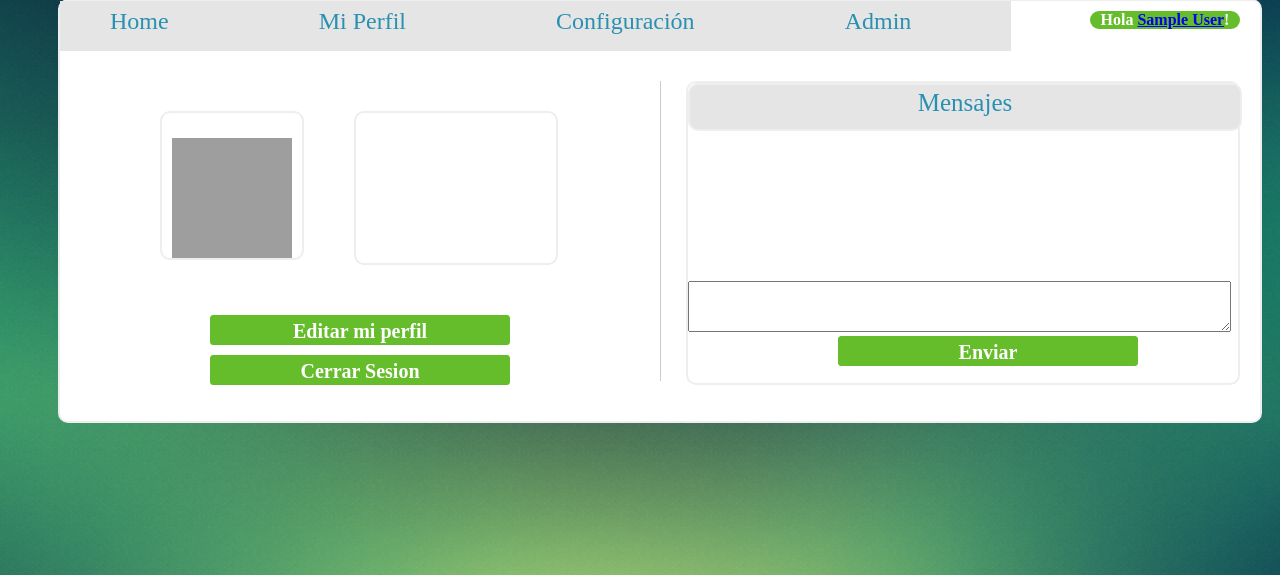
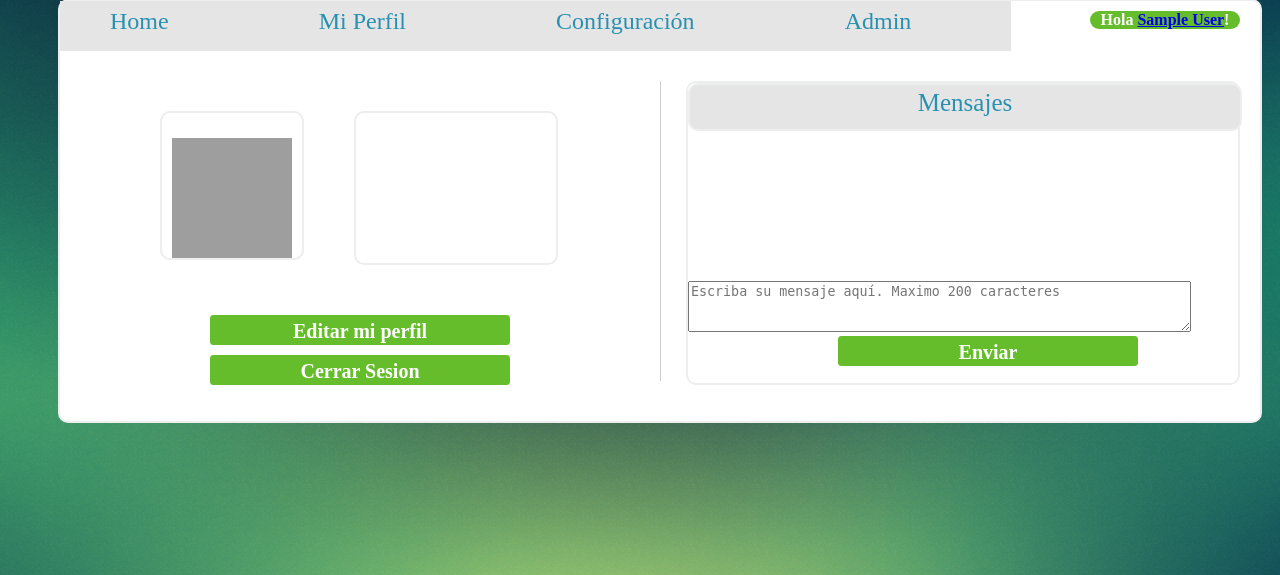
Before and after one commit to gustavo-albornoz/Tp-Seguridad-Mimuro, a PHP site: page /paginas/perfil.php?p=1 in a window 1280 px wide. Shown: the part 136-711 px from the top of the page. Run offline with PHP 8.4, Linux system fonts and the light colour scheme; the visitor is signed in with stand-in values (Sample User, id 1); data that the repository does not hold is empty; grey boxes are pictures that could not be loaded.

Commit message:
Limitar caracteres en mensaje

```diff
--- /dev/null
+++ b/js/limit.js
@@ -0,0 +1,36 @@
+function limita(obj,elEvento, maximo)
+{
+  var elem = obj;
+
+  var evento = elEvento || window.event; // se obtiene objeto event
+  var cod = evento.charCode || evento.keyCode; // propiedades diferentes de todos los eventos del teclado: onkeydown( evento que corresponde al hecho de pulsar una tecla y no soltarla)
+                                                                                                          //onkeyup(evento que hace referencia al hecho de soltar una tecla que estaba pulsada)
+
+    // cod 37 izquierda
+	// cod 38 arriba
+	// cod 39 derecha
+	// cod 40 abajo
+	// cod 8  backspace
+	// cod 46 suprimir
+
+  if(cod == 37 || cod == 38 || cod == 39
+  || cod == 40 || cod == 8 || cod == 46)
+  {
+	return true;
+  }
+
+  if(elem.value.length < maximo )
+  {
+    return true;
+  }
+
+  return false;
+}
+
+function cuenta(obj,evento,maximo,conta)
+{
+	var elem = obj.value;
+	var info = document.getElementById(conta);
+
+	info.innerHTML = maximo-elem.length;
+}
--- a/paginas/perfil.php
+++ b/paginas/perfil.php
@@ -7,6 +7,7 @@ error_reporting(0);
 <head>
 	<link rel="stylesheet" type="text/css" href="../css/estilo2.css"/>
 	<script type="text/javascript" src="js/codigo.js"/></script>
+	<script type="text/javascript" src="../js/limit.js"></script>
 	<title>Perfil</title>
 </head>
 <body>
@@ -139,7 +140,9 @@ error_reporting(0);
 										</div>
 										<div class="escribir">
 												<form method="post" action="envio-msj.php" name="busqueda">
-												<textarea id="mensaje" name="mensaje" rows="3" cols="65" maxlength="300"></textarea>
+												<textarea id="mensaje" name="mensaje" placeholder="Escriba su mensaje aqu&iacute;. Maximo 200 caracteres" rows="3" cols="60" onkeypress="return limita(this,event,200)"
+                                                onkeyup="cuenta(this,event,200,'contador')"></textarea>
+                                                <span id="contador"></span>
 												<input type="hidden" id="receptor" name="receptor" value="<?php echo $perf;?>"/>
 												<input type="submit" id="botonsend" name="enviar" value="Enviar"/></form>
 										</div>
@@ -174,7 +177,9 @@ error_reporting(0);
 										</div>
 										<div class="escribir">
 												<form method="post" action="envio-msj.php" name="busqueda">
-												<textarea id="mensaje" name="mensaje" rows="3" cols="65" maxlength="300"></textarea>
+												<textarea id="mensaje" name="mensaje" placeholder="Escriba su mensaje aqu&iacute;. Maximo 200 caracteres" rows="3" cols="60" onkeypress="return limita(this,event,200)"
+                                                onkeyup="cuenta(this,event,200,'contador')"></textarea>
+                                                <span id="contador"></span>
 												<input type="hidden" id="receptor" name="receptor" value="<?php echo $perf;?>"/>
 												<input type="submit" id="botonsend" name="enviar" value="Enviar"/></form>
 										</div>
@@ -220,7 +225,9 @@ error_reporting(0);
 										</div>
 										<div class="escribir">
 												<form method="post" action="envio-msj.php" name="busqueda">
-												<textarea id="mensaje" name="mensaje" rows="3" cols="65" maxlength="300"></textarea>
+												<textarea id="mensaje" name="mensaje" placeholder="Escriba su mensaje aqu&iacute;. Maximo 200 caracteres" rows="3" cols="60" onkeypress="return limita(this,event,200)"
+                                                onkeyup="cuenta(this,event,200,'contador')"></textarea>
+                                                <span id="contador"></span>
 												<input type="hidden" id="receptor" name="receptor" value="<?php echo $perf;?>"/>
 												<input type="submit" id="botonsend" name="enviar" value="Enviar"/></form>
 										</div>
@@ -250,8 +257,10 @@ error_reporting(0);
 										</div>
 										<div class="escribir">
 												<form method="post" action="envio-msj.php" name="busqueda">
-												<textarea id="mensaje" name="mensaje" rows="3" cols="65" maxlength="300"></textarea>
-												<input type="hidden" id="receptor" name="receptor" value="<?php echo $id;?>"/>
+												<textarea id="mensaje" name="mensaje" placeholder="Escriba su mensaje aqu&iacute;. Maximo 200 caracteres" rows="3" cols="60" onkeypress="return limita(this,event,200)"
+                                                onkeyup="cuenta(this,event,200,'contador')"></textarea>
+                                                <span id="contador"></span>
+												<input type="hidden" id="receptor" name="receptor" value="<?php echo $perf;?>"/>
 												<input type="submit" id="botonsend" name="enviar" value="Enviar"/></form>
 										</div>
 								<?php
@@ -310,7 +319,9 @@ error_reporting(0);
 										</div>
 										<div class="escribir">
 												<form method="post" action="envio-msj.php" name="busqueda">
-												<textarea id="mensaje" name="mensaje" rows="3" cols="65" maxlength="300"></textarea>
+												<textarea id="mensaje" name="mensaje" placeholder="Escriba su mensaje aqu&iacute;. Maximo 200 caracteres" rows="3" cols="60" onkeypress="return limita(this,event,200)"
+                                                onkeyup="cuenta(this,event,200,'contador')"></textarea>
+                                                <span id="contador"></span>
 												<input type="hidden" id="receptor" name="receptor" value="<?php echo $perf;?>"/>
 												<input type="submit" id="botonsend" name="enviar" value="Enviar"/></form>
 										</div>
```
